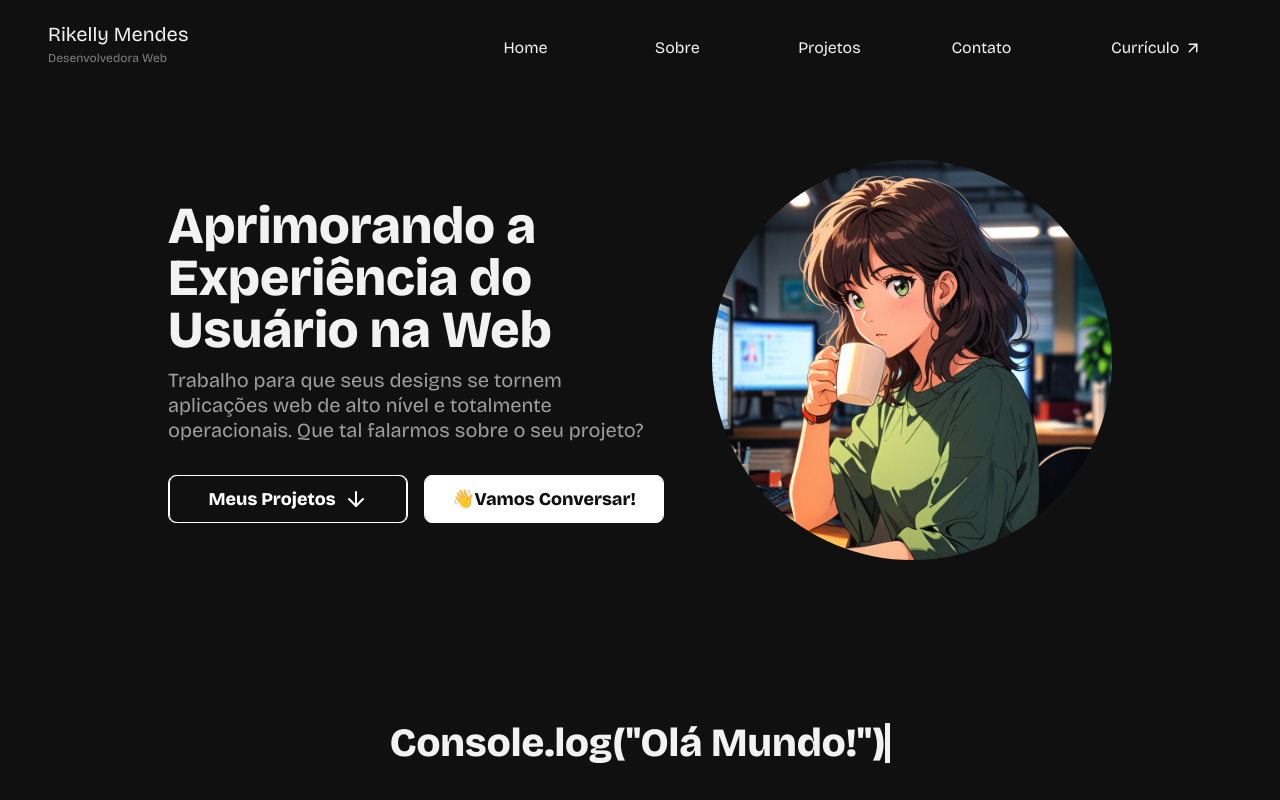
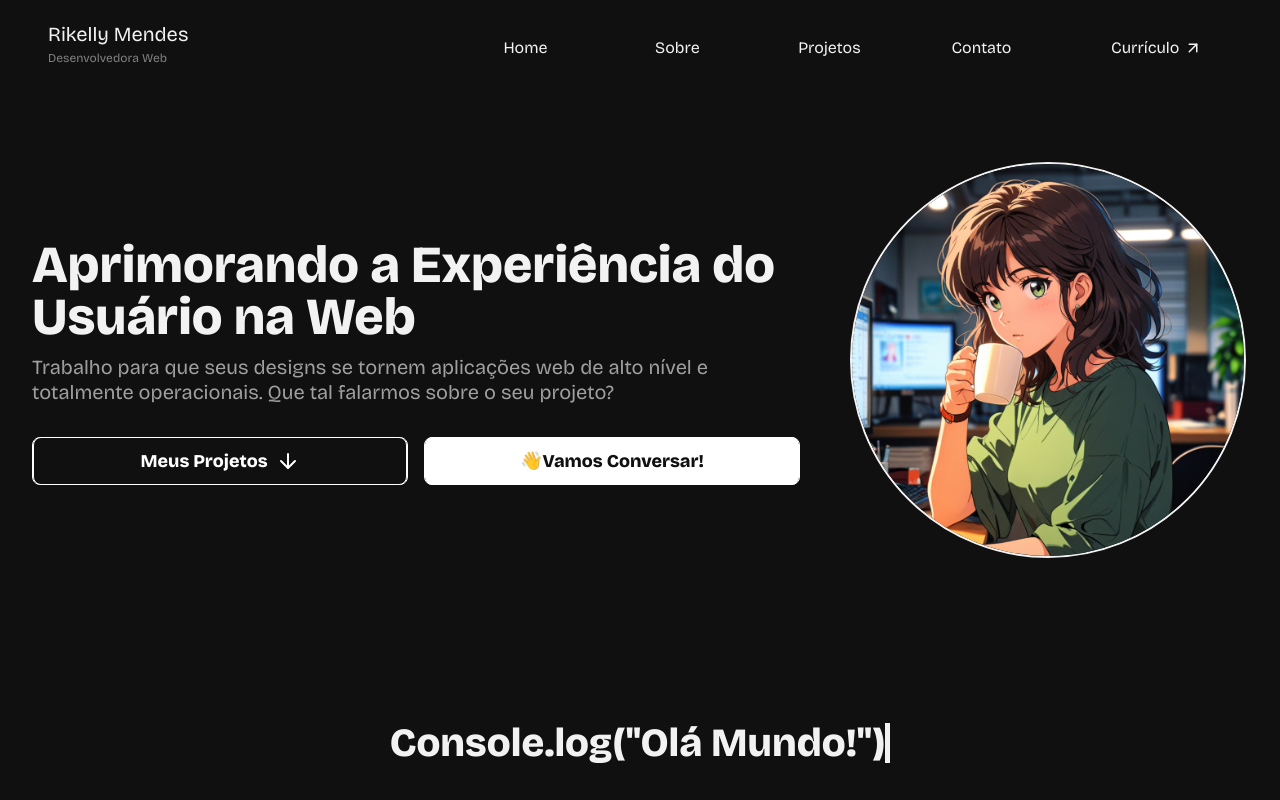
Before and after one commit to rikellyh/portfolio, a React (Vite) app: page / in a window 1280 px wide. Shown: the top 800 px of the page. Built offline with nearby package versions, Linux system fonts and the light colour scheme.

Commit message:
Revert "feat(Sections): add skeleton in images"
This reverts commit 2740af4f11791aa9fa5a294078bbcdf4ded5728f.

```diff
--- a/src/App.tsx
+++ b/src/App.tsx
@@ -6,11 +6,8 @@ import { Sections } from "./components/Sections/Sections";
 
 function App() {
   const [isMobileMenuOpen, setIsMobileMenuOpen] = useState(false);
-  const [isImageLoaded, setIsImageLoaded] = useState(true);
 
   const handleToggleMenu = () => setIsMobileMenuOpen(!isMobileMenuOpen);
-
-  const handleImageLoad = () => setIsImageLoaded(!isImageLoaded);
 
   useEffect(() => {
     document.body.style.overflow = isMobileMenuOpen ? "hidden" : "auto";
@@ -23,11 +20,7 @@ function App() {
         handleToggleMenu={handleToggleMenu}
       />
       <main className="container displayFlex--center">
-        <Sections
-          isMobileMenuOpen={isMobileMenuOpen}
-          handleImageLoad={handleImageLoad}
-          isImageLoaded={isImageLoaded}
-        />
+        <Sections isMobileMenuOpen={isMobileMenuOpen} />
       </main>
       <Footer />
     </>
--- a/src/components/Sections/About/About.tsx
+++ b/src/components/Sections/About/About.tsx
@@ -1,17 +1,7 @@
-import Skeleton from "react-loading-skeleton";
-
 import ProfilePicture from "../../../assets/img/profile.jpeg";
 import "./about.css";
 
-interface AboutProps {
-  handleImageLoad: () => void;
-  isImageLoaded: boolean;
-}
-
-export const About: React.FC<AboutProps> = ({
-  handleImageLoad,
-  isImageLoaded,
-}) => {
+export const About = () => {
   return (
     <div className="about__wrapper displayFlex--center">
       <div>
@@ -19,19 +9,7 @@ export const About: React.FC<AboutProps> = ({
       </div>
       <div className="about__wrapper--div">
         <div className="about__wrapper--img">
-          {isImageLoaded && (
-            <Skeleton
-              highlightColor="#f5f5f5"
-              duration={2}
-              className="skeleton"
-              borderRadius="10% 0%"
-            />
-          )}
-          <img
-            src={ProfilePicture}
-            alt="woman picture"
-            onLoad={handleImageLoad}
-          />
+          <img src={ProfilePicture} alt="woman picture" />
         </div>
         <ul className="about__wrapper--list">
           <li>Apaixonada por criar interfaces intuitivas e responsivas</li>
--- a/src/components/Sections/About/about.css
+++ b/src/components/Sections/About/about.css
@@ -36,17 +36,8 @@
   gap: 2rem;
 }
 
-.about__wrapper--img {
-  width: 100%;
-  min-height: 22rem;
-
-  position: relative;
+.about__wrapper--img img {
   border-radius: 10% 0%;
-  z-index: -1;
-
-  img {
-    border-radius: 10% 0%;
-  }
 }
 
 @keyframes cursor {
@@ -98,7 +89,6 @@
 
   .about__wrapper--img {
     width: 33rem;
-    min-height: 28.5rem;
   }
 
   .about__wrapper--list {
@@ -110,7 +100,6 @@
 @media (min-width: 1000px) {
   .about__wrapper--img {
     width: 40rem;
-    min-height: 35rem;
   }
 
   .about__wrapper--list {
@@ -131,8 +120,4 @@
   .about__wrapper--list {
     line-height: 3.25rem;
   }
-
-  .about__wrapper--img {
-    min-height: 41.5rem;
-  }
 }
--- a/src/components/Sections/Home/Home.tsx
+++ b/src/components/Sections/Home/Home.tsx
@@ -1,16 +1,10 @@
-import Skeleton from "react-loading-skeleton";
 import { ArrowDown } from "react-feather";
-
 import { HomeProps } from "../../../types/menuOpen";
 
 import AvatarAnime from "../../../assets/img/avatar.jpeg";
 import "./home.css";
 
-export const Home: React.FC<HomeProps> = ({
-  isMobileMenuOpen,
-  handleImageLoad,
-  isImageLoaded,
-}) => {
+export const Home: React.FC<HomeProps> = ({ isMobileMenuOpen }) => {
   return (
     <div className="home__profile">
       <div>
@@ -37,15 +31,7 @@ export const Home: React.FC<HomeProps> = ({
         </div>
       </div>
       <div className="home__profile--img">
-        {isImageLoaded && (
-          <Skeleton
-            circle
-            highlightColor="#f5f5f5"
-            duration={2}
-            className="skeleton"
-          />
-        )}
-        <img src={AvatarAnime} alt="avatar anime" onLoad={handleImageLoad} />
+        <img src={AvatarAnime} alt="avatar anime" />
       </div>
     </div>
   );
--- a/src/components/Sections/Home/home.css
+++ b/src/components/Sections/Home/home.css
@@ -9,11 +9,12 @@
 }
 
 .home__profile--img {
-  position: relative;
-  z-index: -1;
+  width: 15rem;
+  border: 2px solid transparent;
+}
 
-  width: 15rem;
-  min-height: 16.5rem;
+.home__profile--img img {
+  border: 2px solid var(--on-background);
 }
 
 .home__profile--img,
@@ -143,7 +144,6 @@
 @media (min-width: 600px) {
   .home__profile--img {
     width: 20rem;
-    min-height: 22rem;
   }
 }
 
@@ -162,7 +162,6 @@
 
   .home__profile--img {
     width: 25rem;
-    min-height: 2rem;
   }
 
   .home__profile h1 {
@@ -179,9 +178,3 @@
     flex-direction: row;
   }
 }
-
-@media (min-width: 1200px) {
-  .home__profile {
-    padding: 0 8.5rem;
-  }
-}
--- a/src/components/Sections/Projects/Projects.tsx
+++ b/src/components/Sections/Projects/Projects.tsx
@@ -1,18 +1,9 @@
-import Skeleton from "react-loading-skeleton";
 import { GitHub } from "react-feather";
 
 import ProjectPicture from "../../../assets/img/notepay-img.png";
 import "./projects.css";
 
-interface ProjectsProps {
-  handleImageLoad: () => void;
-  isImageLoaded: boolean;
-}
-
-export const Projects: React.FC<ProjectsProps> = ({
-  handleImageLoad,
-  isImageLoaded,
-}) => {
+export const Projects = () => {
   return (
     <div className="projects__wrapper">
       <div className="projects__wrapper--description">
@@ -33,19 +24,7 @@ export const Projects: React.FC<ProjectsProps> = ({
       </div>
       <div className="projects__wrapper--project">
         <a href="https://github.com/rikellyh/notePay" target="_blank">
-          {isImageLoaded && (
-            <Skeleton
-              highlightColor="#f5f5f5"
-              duration={2}
-              borderRadius="0.5rem"
-              className="skeleton"
-            />
-          )}
-          <img
-            src={ProjectPicture}
-            alt="project notepay print"
-            onLoad={handleImageLoad}
-          />
+          <img src={ProjectPicture} alt="project notepay print" />
         </a>
       </div>
     </div>
--- a/src/components/Sections/Projects/projects.css
+++ b/src/components/Sections/Projects/projects.css
@@ -32,13 +32,6 @@
   color: #ffffff99;
 }
 
-.projects__wrapper--project {
-  width: 100%;
-  min-height: 13rem;
-  position: relative;
-  z-index: -1;
-}
-
 .projects__wrapper--redirect {
   width: 100%;
   text-align: right;
@@ -54,18 +47,6 @@
 
 .projects__wrapper--project img {
   border-radius: 0.5rem;
-}
-
-@media (min-width: 600px) {
-  .projects__wrapper--project {
-    min-height: 18.5rem;
-  }
-}
-
-@media (min-width: 767px) {
-  .projects__wrapper--project {
-    min-height: 25rem;
-  }
 }
 
 @media (min-width: 850px) {
@@ -89,10 +70,6 @@
     gap: 1.75rem;
   }
 
-  .projects__wrapper--project {
-    min-height: 35rem;
-  }
-
   .projects__wrapper--description h1 {
     font-size: 3rem;
     line-height: 4.5rem;
@@ -112,14 +89,4 @@
   .projects__wrapper {
     max-width: 78rem;
   }
-
-  .projects__wrapper--project {
-    min-height: 38rem;
-  }
 }
-
-@media (min-width: 1400px) {
-  .projects__wrapper--project {
-    min-height: 41.5rem;
-  }
-}
--- a/src/components/Sections/Sections.tsx
+++ b/src/components/Sections/Sections.tsx
@@ -5,35 +5,19 @@ import { Projects } from "./Projects/Projects";
 
 interface SectionsProps {
   isMobileMenuOpen: boolean;
-  handleImageLoad: () => void;
-  isImageLoaded: boolean;
 }
 
-export const Sections: React.FC<SectionsProps> = ({
-  isMobileMenuOpen,
-  handleImageLoad,
-  isImageLoaded,
-}) => {
+export const Sections: React.FC<SectionsProps> = ({ isMobileMenuOpen }) => {
   return (
     <>
       <section id="home">
-        <Home
-          isMobileMenuOpen={isMobileMenuOpen}
-          handleImageLoad={handleImageLoad}
-          isImageLoaded={isImageLoaded}
-        />
+        <Home isMobileMenuOpen={isMobileMenuOpen} />
       </section>
       <section id="about">
-        <About
-          handleImageLoad={handleImageLoad}
-          isImageLoaded={isImageLoaded}
-        />
+        <About />
       </section>
       <section id="projects">
-        <Projects
-          handleImageLoad={handleImageLoad}
-          isImageLoaded={isImageLoaded}
-        />
+        <Projects />
       </section>
       <section id="contact">
         <Contact />
--- a/src/index.css
+++ b/src/index.css
@@ -215,10 +215,3 @@ main {
   display: flex;
   align-items: center;
 }
-.skeleton {
-  width: 100%;
-  height: 100%;
-
-  right: 0;
-  position: absolute;
-}
--- a/src/main.tsx
+++ b/src/main.tsx
@@ -1,7 +1,5 @@
 import { StrictMode } from "react";
 import { createRoot } from "react-dom/client";
-
-import "react-loading-skeleton/dist/skeleton.css";
 
 import App from "./App.tsx";
 import "./index.css";
--- a/src/types/menuOpen.ts
+++ b/src/types/menuOpen.ts
@@ -5,6 +5,4 @@ export interface MenuOpenProps {
 
 export interface HomeProps {
   isMobileMenuOpen: boolean;
-  handleImageLoad: () => void;
-  isImageLoaded: boolean;
 }
```
